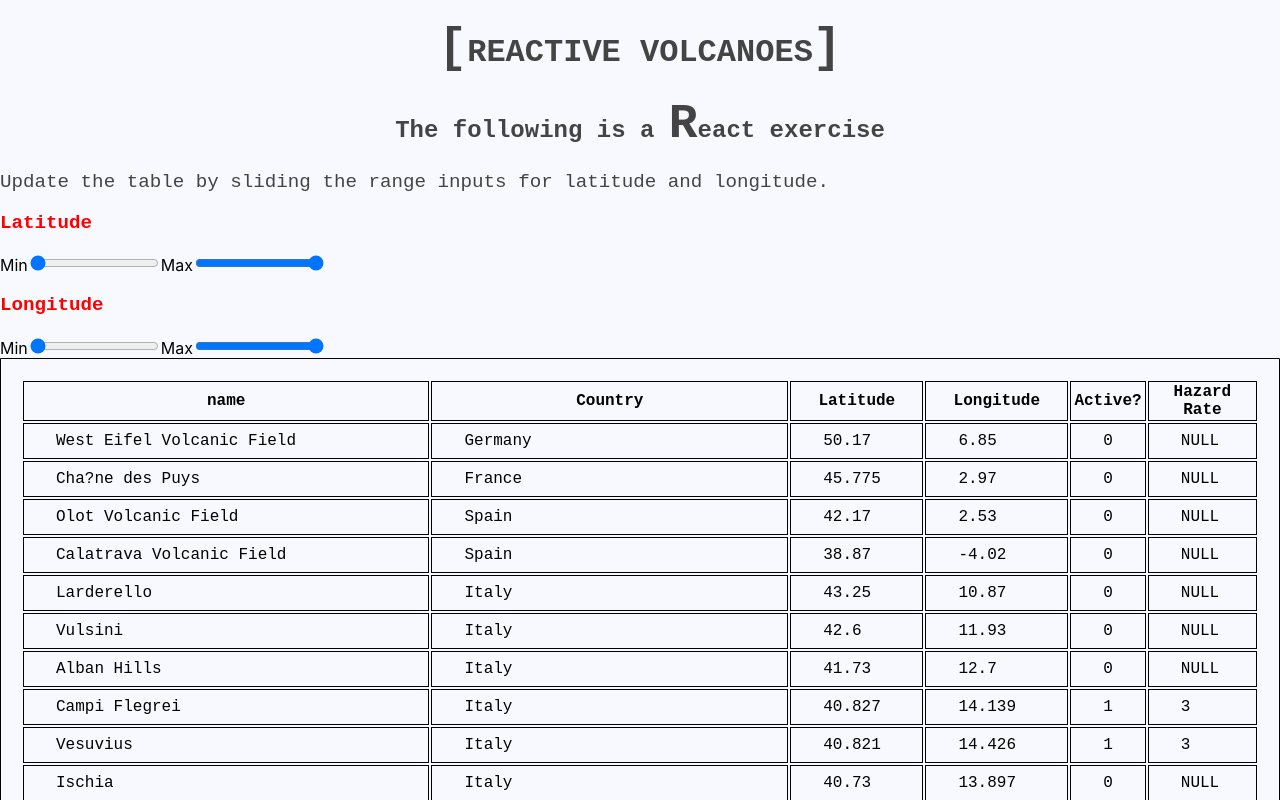
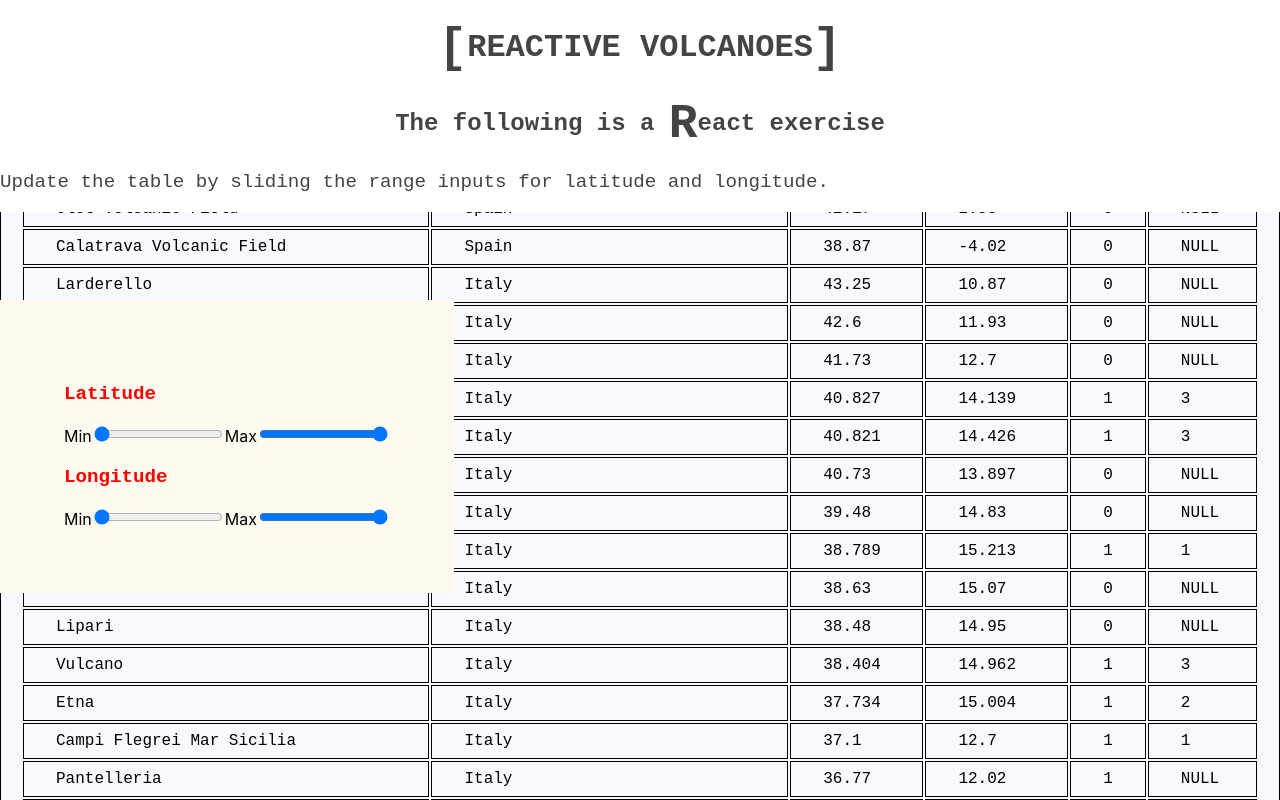
Before and after one commit to manandearth/volcano, a React (Create React App) app: page / in a window 1280 px wide. Shown: the top 800 px of the page. Built offline with nearby package versions, Linux system fonts and the light colour scheme; a web font is replaced by a local one.

Commit message:
Separate elements on page

```diff
--- a/public/style.css
+++ b/public/style.css
@@ -11,6 +11,7 @@
 
   span {
       font-size: 3rem;
+      vertical-align: middle;
   }
   h2 {
       text-align: center;
@@ -32,6 +33,24 @@
       color: red;
   }
 
+  .topbar {
+      position: fixed;
+      top: 0;
+      width: 100%;
+      background: white;
+  }
+
+  .list {
+      margin-top: 50px;
+  }
+
+  .location-range {
+      padding: 5%;
+      position: fixed;
+      margin-top: 250px;
+      background: floralwhite;
+  }
+
   table {
       padding: 20px;
       font-family: 'Oxygen Mono', monospace;
--- a/src/index.js
+++ b/src/index.js
@@ -8,10 +8,14 @@ class App extends React.Component  {
     render() {
         return (
             <div>
+              <div class="topbar">
               <h1><span>[</span>REACTIVE VOLCANOES<span>]</span></h1>
               <h2>The following is a <span>R</span>eact exercise</h2>
-              <p>Update the table by sliding the range inputs for latitude and longitude.</p>
+                <p>Update the table by sliding the range inputs for latitude and longitude.</p>
+              </div>
+               <div class="list">
               <VolcanoFilteredList />
+            </div>
             </div>
         );
     }
@@ -47,6 +51,7 @@ class VolcanoFilteredList extends React.Component {
     render() {
         return (
             <div>
+              <div class="location-range">
               <LocationRange
                 minLat={this.state.minLat}
                 maxLat={this.state.maxLat}
@@ -56,7 +61,8 @@ class VolcanoFilteredList extends React.Component {
                 onMaxLatChange={this.handleMaxLatChange}
                 onMinLonChange={this.handleMinLonChange}
                 onMaxLonChange={this.handleMaxLonChange} />
-              <table>
+              </div>
+            <table>
                 <tr>
                   <th>name</th>
                   <th>Country</th>
```
Also changed, not shown: 1 other file (tests, documents, lock files or other folders).
